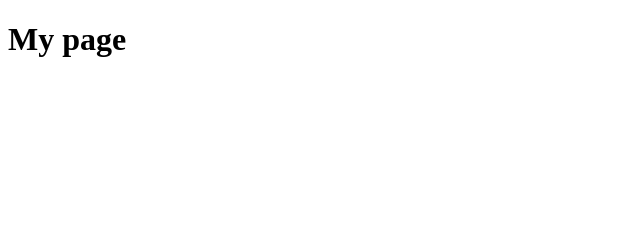
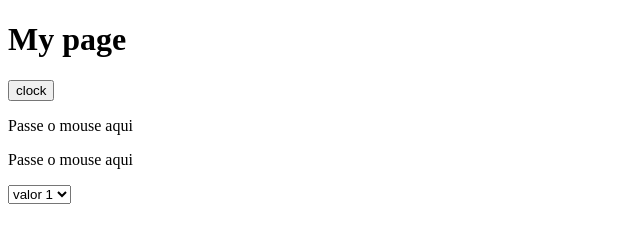
Before and after one commit to jefferson-s/Introdu-ao-ao-javascrip, a plain HTML site: page index.html in a window 1280 px wide. Shown: the whole page, without its empty margins (0-640 px from the left). Drawn offline with Linux system fonts and the light colour scheme.

Commit message:
finalização de estudos sobre comandos básicos de javascript

```diff
--- a/index.html
+++ b/index.html
@@ -4,7 +4,16 @@
         <meta charset="utf-8">
         <script type="text/javascript" src= "main.js"></script>
     </head>
-    <body>
+    <body onload="load()">
         <h1>My page</h1>
+        <button type="button" onclick="clicou()">clock</button>
+        <p id="agradecimento" onclick="redirecionar()"></p>
+        <p id="mousemove" onmouseover="trocar(this)" onmouseout="voltar(this)">Passe o mouse aqui</p>
+        <p id="mousemove2" onmouseover="trocar(this)" onmouseout="voltar(this)">Passe o mouse aqui</p>
+        <select onchange="funcaochange(this)">
+            <option value="1">valor 1</option>
+            <option value="2">valor 2</option>
+            <option value="3">valor 3</option>
+        </select>
     </body>
-</htm>
+</html>
--- a/main.js
+++ b/main.js
@@ -1,7 +1,62 @@
 
+function funcaochange(elemento){
+    console.log(elemento.value);
+}
 
+function load(){
+    alert("página carregada");
+}
+function clicou(){
+    document.getElementById("agradecimento").innerHTML= "<b>Obrigado por clicar</b>";
+    //console.log(document.getElementById("agradecimento"));
+    //alert("Obrigado por clicar");
+}
+function redirecionar(){
+    window.open("https://globallabs.academy/");
+    //window.location.href = "https://instagram.com.br";
+}
+
+function trocar(elemento){
+    elemento.innerHTML = "Obrigado por passar o mouse";
+    //document.getElementById("mousemove").innerHTML =  "Obrigado por passar o mouse";
+    //alert ("Trocar texto");
+}
+function voltar(elemento){
+    elemento.innerHTML = "Passe o mouse";
+    //document.getElementById("mousemove").innerHTML =  "Passe o mouse aqui";
+    //alert ("Trocar texto");
+}
+
+/*
+function soma (n1, n2){
+    return n1 + n2;
+}
+alert(soma(5,10));
+
+/*
+function validaidade (idade){
+    var validar;
+    if (idade >= 18){
+        validar = true
+    }else{
+        validar = false
+    }
+    return validar;
+}
+
+var idade = prompt("Qual sua idade");
+console.log(validaidade(idade));
+
+/*
+function setReplace(frase, nome, novo_nome){
+    return frase.replace(nome, novo_nome)
+}
+
+alert(setReplace("Vai Japão", "Japão", "Brasil"));
+/*
 var d = new Date();
-    alert(d.getTimezoneOffset());
+    alert(d.getDate()"/"+ d.getMonth()++);
+*/
 
 /*
 var count;
```
